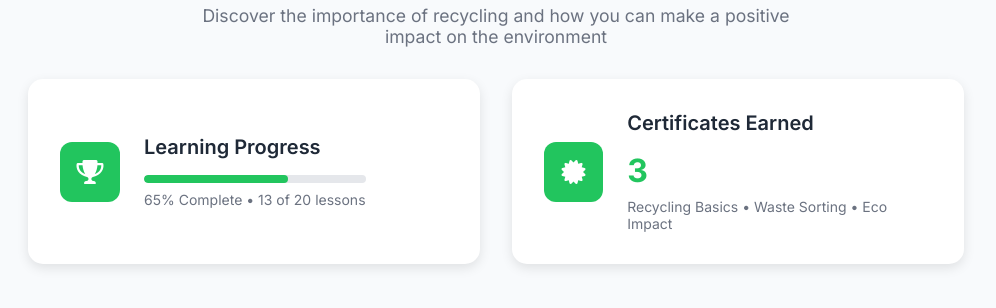
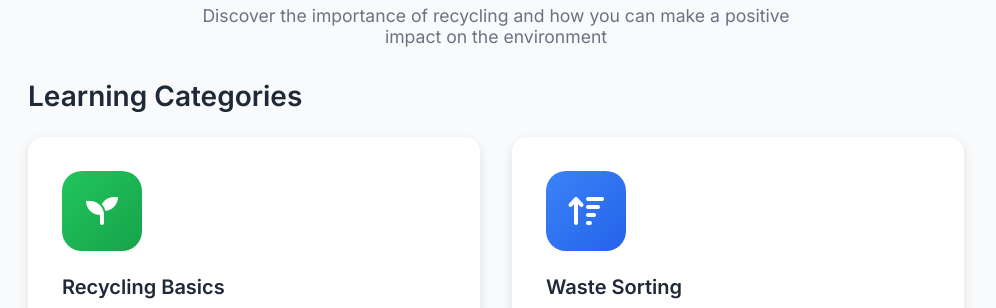
Before and after one commit to Oasomowaye/wasteewise, a website built with Vite: page learn.html in a window 1280 px wide. Shown: the part 159-467 px from the top of the page, 284-1280 px from the left. Built offline with nearby package versions, Linux system fonts and the light colour scheme.

Commit message:
removed the progress learning whatever

```diff
--- a/learn.html
+++ b/learn.html
@@ -114,33 +114,6 @@
                 <div class="learn-header">
                     <h1>Learn About Recycling</h1>
                     <p>Discover the importance of recycling and how you can make a positive impact on the environment</p>
-                </div>
-
-                <!-- Progress Overview -->
-                <div class="progress-overview">
-                    <div class="progress-card">
-                        <div class="progress-icon">
-                            <i class="fas fa-trophy"></i>
-                        </div>
-                        <div class="progress-info">
-                            <h3>Learning Progress</h3>
-                            <div class="progress-bar">
-                                <div class="progress-fill" style="width: 65%"></div>
-                            </div>
-                            <p>65% Complete • 13 of 20 lessons</p>
-                        </div>
-                    </div>
-
-                    <div class="progress-card">
-                        <div class="progress-icon">
-                            <i class="fas fa-certificate"></i>
-                        </div>
-                        <div class="progress-info">
-                            <h3>Certificates Earned</h3>
-                            <div class="certificate-count">3</div>
-                            <p>Recycling Basics • Waste Sorting • Eco Impact</p>
-                        </div>
-                    </div>
                 </div>
 
                 <!-- Learning Categories -->
```
